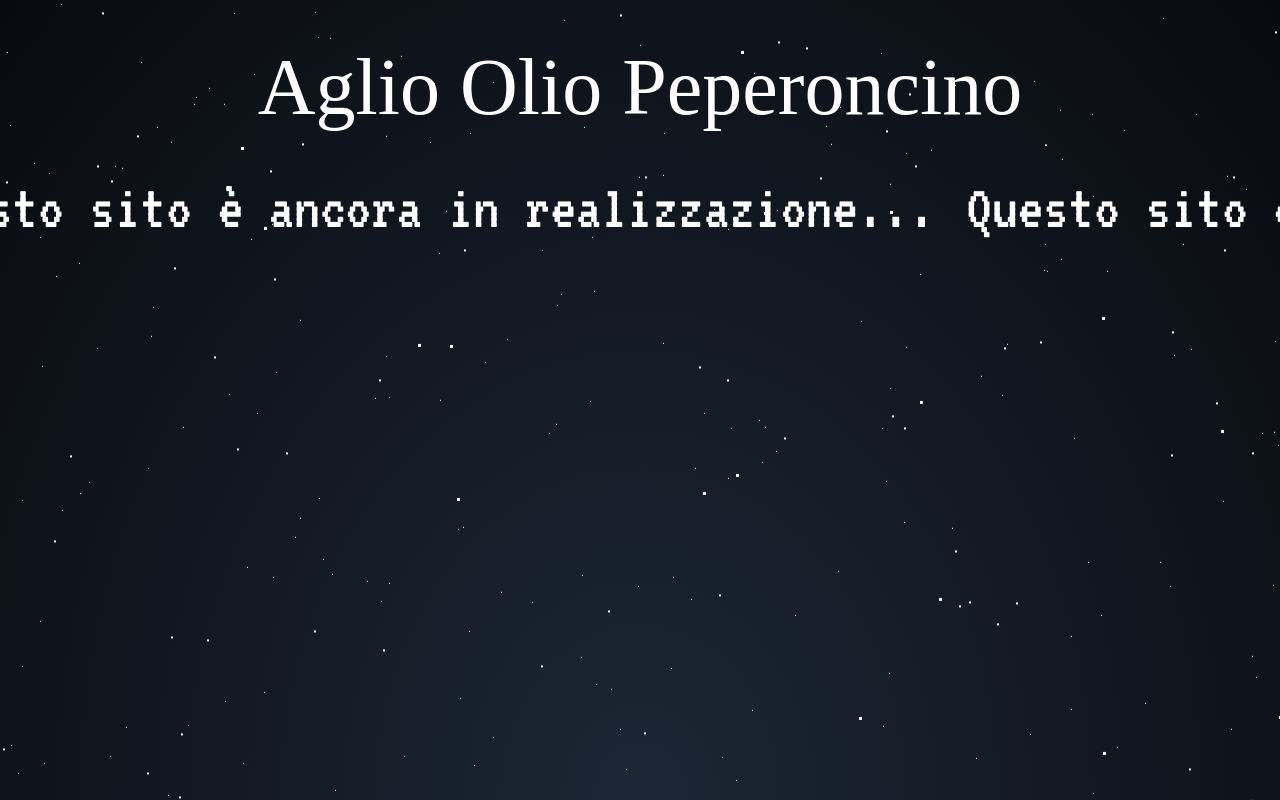
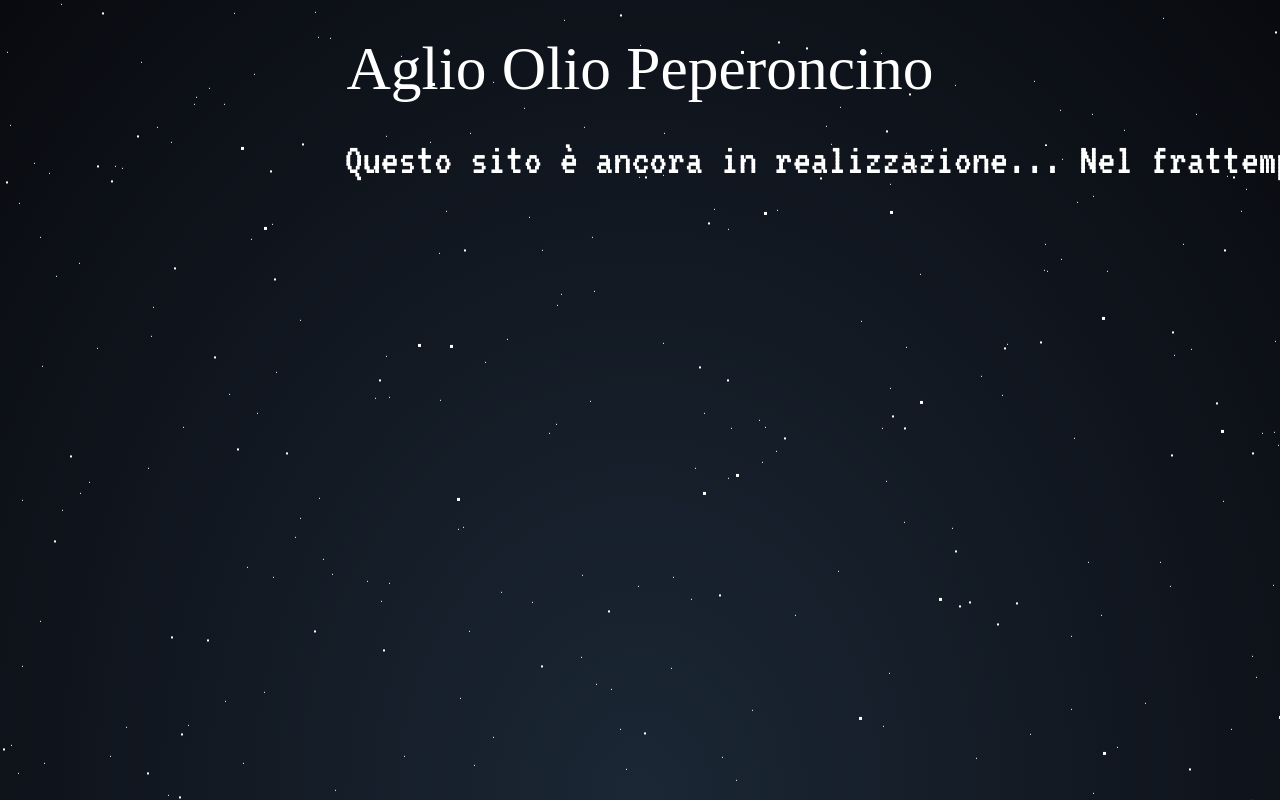
Before and after one commit to Scremmix/AOP, a React (Create React App) app: page / in a window 1280 px wide. Built offline with nearby package versions, Linux system fonts and the light colour scheme; a web font is replaced by a local one.

Commit message:
Page test with fonts and headline

```diff
--- a/src/MainPageContent.css
+++ b/src/MainPageContent.css
@@ -1,8 +1,8 @@
 .pageContent > .contentTest{
     color: #fff;
-    margin: 10px 15%;
+    margin: 0.1vw 15%;
     width: 66%;
     padding: 2%;
-    font-size: 5em;
+    font-size: 4.8vw;
     text-align: center;
 }
--- a/src/MainPageContent.js
+++ b/src/MainPageContent.js
@@ -8,7 +8,7 @@ function MainPageContent() {
             Aglio Olio Peperoncino
         </p>
         <Headline
-          text="Questo sito è ancora in realizzazione..."
+          text="Questo sito è ancora in realizzazione... Nel frattempo, venite a camminare, bestie."
         />
     </div>
   );
--- a/src/elements/headline/Headline.css
+++ b/src/elements/headline/Headline.css
@@ -1,7 +1,7 @@
 .headlineContainer{
     display: flex;
     align-items: center;
-    height: 5em;
+    height: 4.5vw;
     overflow: hidden;
 }
 
@@ -11,13 +11,12 @@
 
 .headline > div{
     display: flex;
-    gap: 2em;
 }
 
 .headline .headlineContent{
-    font-size: 4em;
+    font-size: 3.5vw;
     color: white;
-    line-height: 10px;
+    line-height: 0.1vw;
 }
 
 .RightToLeft{
@@ -26,10 +25,10 @@
 
 @keyframes RightToLeft{
     0%{
-        transform: translateX(0%);
+        transform: translateX(100vw);
     }
     100%{
-        transform: translateX(-100%);
+        transform: translateX(-100vw);
     }
 }
 
--- a/src/elements/headline/Headline.js
+++ b/src/elements/headline/Headline.js
@@ -6,8 +6,6 @@ function Headline(props) {
         <div className="headline">
             <div className="RightToLeft">
                 <p className="headlineContent vt323-fontface">{props.text}</p>
-                <p className="headlineContent vt323-fontface">{props.text}</p>
-                <p className="headlineContent vt323-fontface">{props.text}</p>
             </div>
         </div>
     </div>
```
